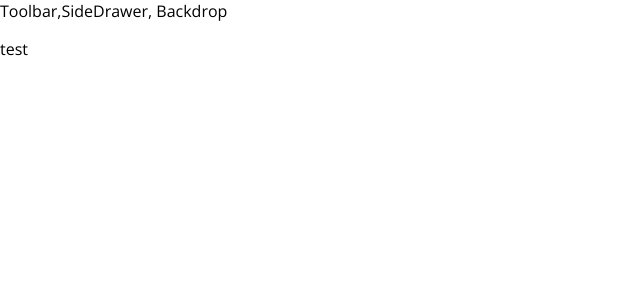
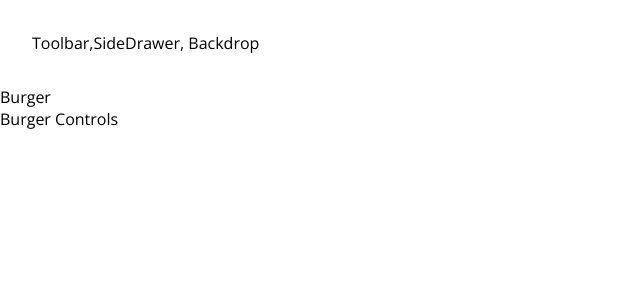
Before and after one commit to SamanAtashi/Practice_React-, a React (Create React App) app in the folder trial-3-Burger/: page / in a window 1280 px wide. Shown: the top 300 px of the page, without its empty margins (0-640 px from the left). Built offline with nearby package versions, Linux system fonts and the light colour scheme.

Commit message:
Add BurgerBuilder

```diff
--- a/trial-3-Burger/src/App.js
+++ b/trial-3-Burger/src/App.js
@@ -1,12 +1,13 @@
 import './App.css';
 
 import Layout from './Components/Layout/Layout';
+import BurgerBuilder from './Containers/BurgerBuilder/BurgerBuilder';
 
 function App() {
 	return (
 		<div>
 			<Layout>
-				<p>test</p>
+				<BurgerBuilder />
 			</Layout>
 		</div>
 	);
--- a/trial-3-Burger/src/Components/Layout/Layout.js
+++ b/trial-3-Burger/src/Components/Layout/Layout.js
@@ -2,9 +2,11 @@ import React from 'react';
 
 import Aux from '../../hoc/aux';
 
+import classes from './Layout.module.css';
+
 const Layout = (props) => (
 	<Aux>
-		<div>Toolbar,SideDrawer, Backdrop</div>
+		<div className={classes.Layout}>Toolbar,SideDrawer, Backdrop</div>
 		<main>{props.children}</main>
 	</Aux>
 );
--- /dev/null
+++ b/trial-3-Burger/src/Components/Layout/Layout.module.css
@@ -0,0 +1,3 @@
+.Layout{
+    margin: 2rem;
+}
--- /dev/null
+++ b/trial-3-Burger/src/Containers/BurgerBuilder/BurgerBuilder.js
@@ -0,0 +1,16 @@
+import React, { Component } from 'react';
+
+import Aux from '../../hoc/aux';
+
+class BurgerBuilder extends Component {
+	render() {
+		return (
+			<Aux>
+				<div>Burger</div>
+				<div>Burger Controls</div>
+			</Aux>
+		);
+	}
+}
+
+export default BurgerBuilder;
```
